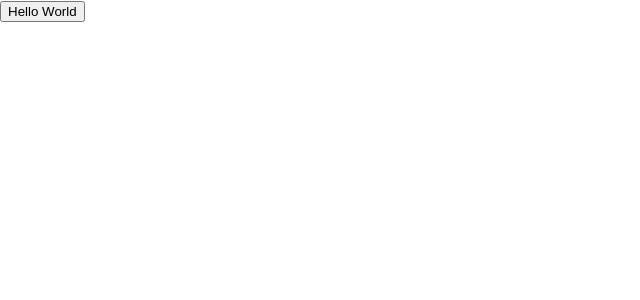
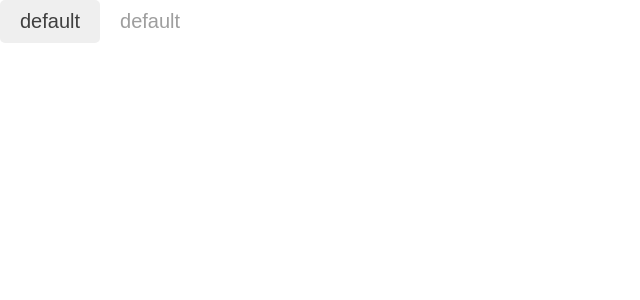
Before and after one commit to ahront/devchallenges.io, a React (Create React App) app in the folder front-end-challenges/button-component/: page / in a window 1280 px wide. Shown: the top 300 px of the page, without its empty margins (0-640 px from the left). Built offline with nearby package versions, Linux system fonts and the light colour scheme.

Commit message:
added button variant styles and disabled style

```diff
--- /dev/null
+++ b/front-end-challenges/button-component/src/App.css
@@ -0,0 +1,47 @@
+.default {
+    color: #3F3F3F;
+    background-color: '#E0E0E0';
+    border: none;
+    font-size: 20px;
+    padding: 10px 20px;
+    border-radius: 5px;
+    box-shadow: 0px 2px 3px 0px #33333333;
+}
+
+.default:hover, .default:focus {
+    background-color: #AEAEAE;
+}
+
+.outline {
+    color: #3D5AFE;
+    background-color: white;
+    border: 1px solid #3D5AFE;
+    box-shadow: none;
+}
+
+.outline:hover, .outline:focus {
+    background-color: #2962FF1A;
+}
+
+.text {
+    background-color: white;
+    color: #3D5AFE;
+    box-shadow: none;
+}
+
+.text:hover, .text:focus {
+    background-color: #2962FF1A;
+}
+
+.disableShadow {
+    box-shadow: none;
+}
+
+.disabled {
+    color: #9E9E9E;
+    background-color: #E0E0E0;
+}
+
+.disabled.text {
+    background-color: white;
+}
--- a/front-end-challenges/button-component/src/App.js
+++ b/front-end-challenges/button-component/src/App.js
@@ -1,9 +1,14 @@
 import Button from './Components/Button'
 
-function App() {
+const App = () => {
 
+  const disableShadow = true
+  const disabled = true
   return (
-    <Button value="Hello World" />
+    <div>
+      <Button variant="" text="default" disableShadow/>
+      <Button variant="text" text="default" disabled/>
+    </div>
   )
 
 }
--- a/front-end-challenges/button-component/src/Components/Button.js
+++ b/front-end-challenges/button-component/src/Components/Button.js
@@ -1,7 +1,13 @@
-function Button(props) {
+import '../App.css'
+
+const Button = props => {
+    const {text, variant, disableShadow, disabled} = props
     return (
-        <button>
-            {props.value}
+        <button className=
+            {`default ${variant}
+            ${disableShadow && "disableShadow"}
+            ${disabled && 'disabled'}`}>
+            {text}
         </button>
     )
 }
```
